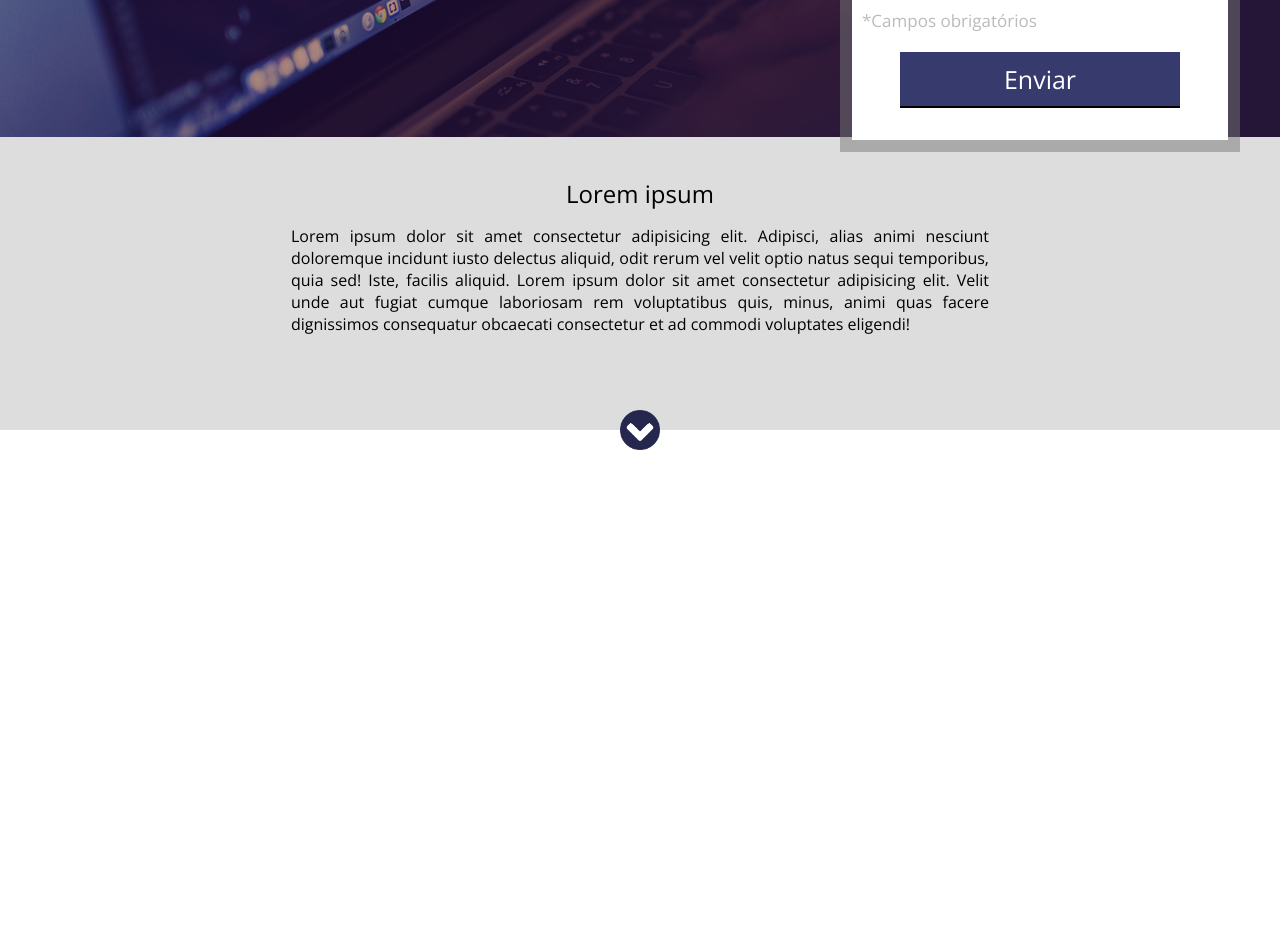
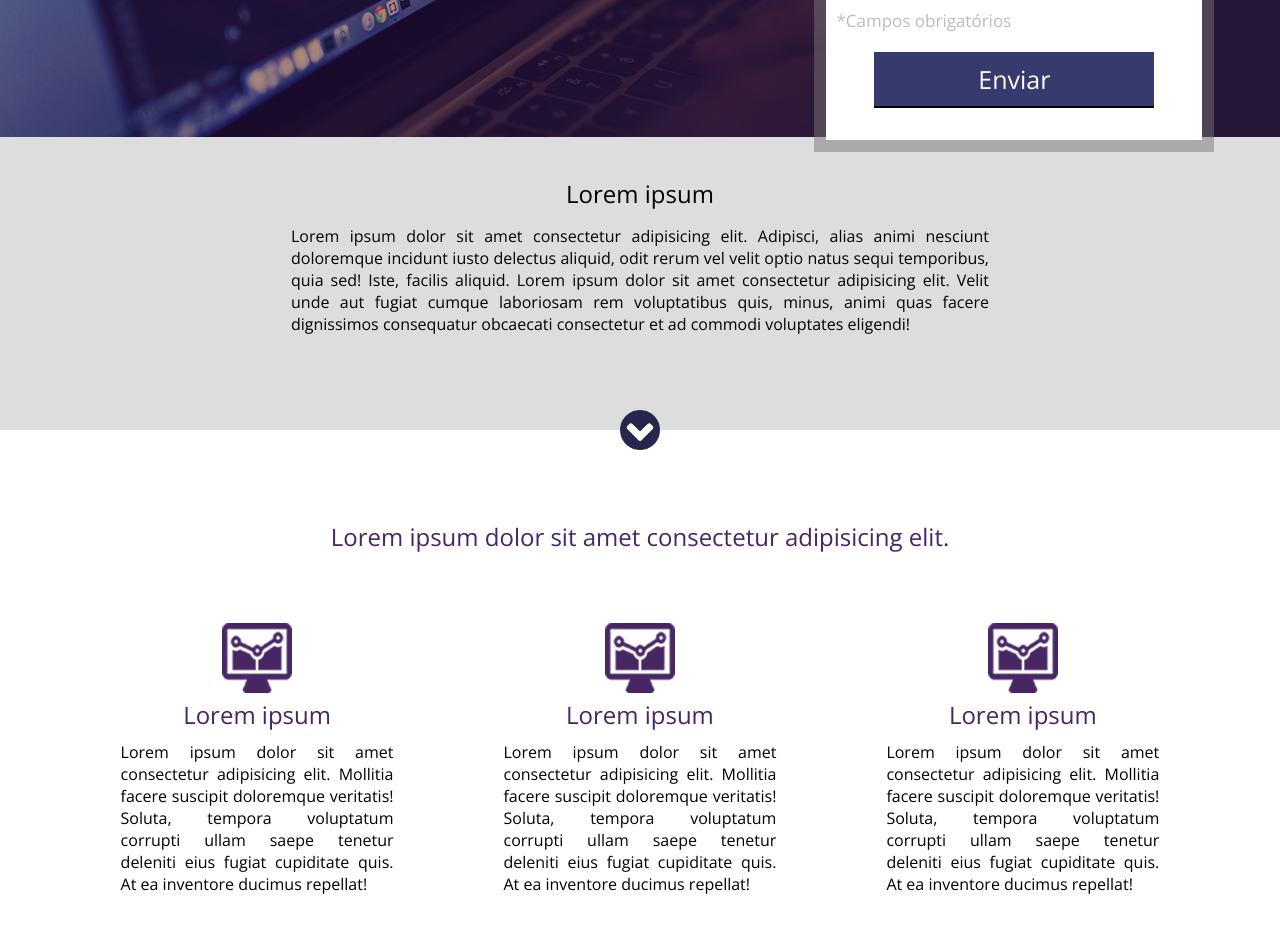
Before and after one commit to andersongames/Projeto_1-LandingPage, a plain HTML site: page index.html in a window 1280 px wide. Shown: the part 480-1415 px from the top of the page. Before the commit the page ends 930 px from the top, so only its background shows below. Drawn offline with nearby package versions, Linux system fonts and the light colour scheme.

Commit message:
Add icons
Adicionada nova sessão com icones

```diff
--- a/css/style.css
+++ b/css/style.css
@@ -12,9 +12,11 @@ html, body{
 .center{
 width: 1200px;
 margin: 0 auto;
+padding: 0 2%;
 }
 
 .header{
+    min-width: 1200px;
     width: 100%;
     height: 60px;
     background-color: #212343;
@@ -26,6 +28,7 @@ margin: 0 auto;
 
 .container-banner{
     width: 100%;
+    min-width: 1200px;
     height: 557px;
     background-image: url('../images/header_bg.png');
     background-size: cover;
@@ -103,9 +106,9 @@ margin: 0 auto;
 
 .container-list{
     padding: 30px;
-    margin-top: 40px;
+    margin-top: 100px;
     float: left;
-    width: 619px;
+    width: 519px;
     height: 270px;
     background-color: rgba(33, 35, 67, 0.7);
 }
@@ -120,6 +123,7 @@ margin: 0 auto;
 }
 
 .container-sec2{
+    min-width: 1200px;
     padding: 40px 0;
     background-color: #DDDDDD;
     text-align: center;
@@ -146,3 +150,35 @@ margin: 0 auto;
     background-image: url(../images/arrow.png);
     background-size: 100% 100%;
 }
+
+.container-sec3{
+    min-width: 1200px;
+    padding: 90px 0;
+}
+
+.container-sec3 h2{
+    text-align: center;
+    color: #462663;
+    font-weight: normal;
+}
+
+.container-section{
+    margin-top: 40px;
+    text-align: center;
+}
+
+.container-single{
+    float: left;
+    width: 33.33%;
+    padding: 30px;
+}
+
+.container-single p{
+    display: inline-block;
+    text-align: justify;
+    padding: 10px 25px;
+}
+
+.container-single img{
+    width: 70px;
+}
--- a/index.html
+++ b/index.html
@@ -61,5 +61,36 @@
 
         <div class="arrow"></div> <!--arrow-->
     </div><!--container-sec2-->
+
+    <div class="container-sec3">
+        <div class="center">
+            <h2>Lorem ipsum dolor sit amet consectetur adipisicing elit.</h2>
+            <div class="container-section">
+                <div class="container-single">
+                    <div><img src="./images/icon.png" alt="icon"></div>
+                    <div class="text-container-single">
+                        <h2>Lorem ipsum</h2>
+                        <p>Lorem ipsum dolor sit amet consectetur adipisicing elit. Mollitia facere suscipit doloremque veritatis! Soluta, tempora voluptatum corrupti ullam saepe tenetur deleniti eius fugiat cupiditate quis. At ea inventore ducimus repellat!</p>
+                    </div><!--text-container-single-->
+                </div><!--container-single-->
+
+                <div class="container-single">
+                    <div><img src="./images/icon.png" alt="icon"></div>
+                    <div class="text-container-single">
+                        <h2>Lorem ipsum</h2>
+                        <p>Lorem ipsum dolor sit amet consectetur adipisicing elit. Mollitia facere suscipit doloremque veritatis! Soluta, tempora voluptatum corrupti ullam saepe tenetur deleniti eius fugiat cupiditate quis. At ea inventore ducimus repellat!</p>
+                    </div><!--text-container-single-->
+                </div><!--container-single-->
+
+                <div class="container-single">
+                    <div><img src="./images/icon.png" alt="icon"></div>
+                    <div class="text-container-single">
+                        <h2>Lorem ipsum</h2>
+                        <p>Lorem ipsum dolor sit amet consectetur adipisicing elit. Mollitia facere suscipit doloremque veritatis! Soluta, tempora voluptatum corrupti ullam saepe tenetur deleniti eius fugiat cupiditate quis. At ea inventore ducimus repellat!</p>
+                    </div><!--text-container-single-->
+                </div><!--container-single-->
+            </div><!--container-section-->
+        </div><!--center-->
+    </div><!--container-sec3-->
 </body>
 </html>
```
